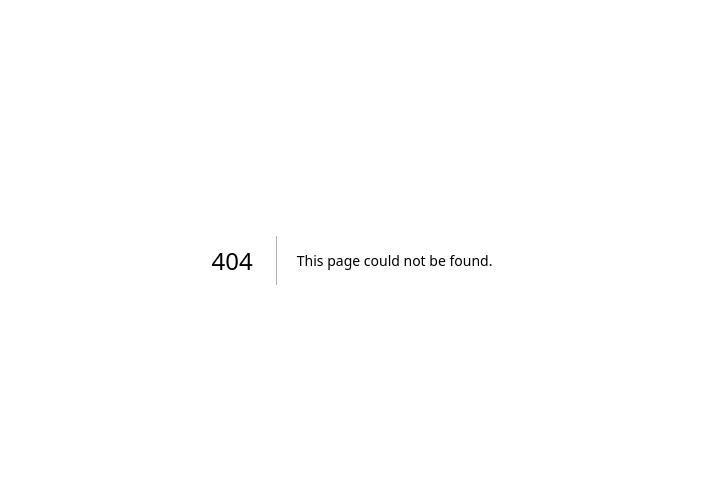
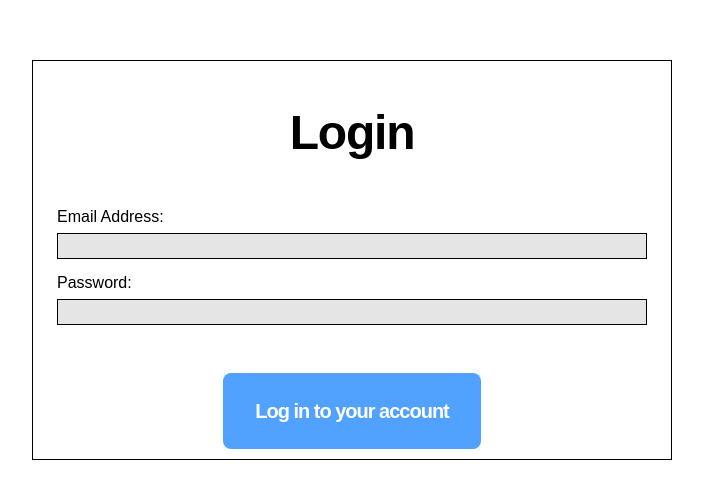
Before and after one commit to mariovenneri/contract-template-generator, a Next.js app: page /login in a window 1280 px wide. Before the commit this address had no page. Shown: the part 140-628 px from the top of the page, without its empty margins (288-991 px from the left). Built offline with nearby package versions, Linux system fonts and the light colour scheme; no server answers.

Commit message:
feat: add authentication with user-scoped RLS policies

```diff
--- a/package.json
+++ b/package.json
@@ -9,6 +9,7 @@
     "lint": "eslint"
   },
   "dependencies": {
+    "@supabase/ssr": "^0.12.4",
     "@supabase/supabase-js": "^2.110.8",
     "next": "16.2.11",
     "puppeteer": "^25.8.0",
--- a/src/app/api/pdf/route.js
+++ b/src/app/api/pdf/route.js
@@ -1,4 +1,5 @@
 import puppeteer from "puppeteer";
+import { cookies } from "next/headers";
 
 export async function GET(req) {
     // launches headless browser instance
@@ -9,6 +10,18 @@ export async function GET(req) {
 
     //search params to get dynamic url for contracts using id of document
     const id = new URL(req.url).searchParams.get('id')
+
+    // read any/all cookies before goto
+
+    const cookieStore = await cookies()
+    const allCookies = cookieStore.getAll().map((c) => ({
+        name: c.name,
+        value: c.value,
+        domain: 'localhost',
+        path: '/'
+    }))
+
+    await page.setCookie(...allCookies)
 
     // navigate to target url (dynamically)
     const url = `http://localhost:3000/documents/${id}`
--- a/src/app/documents/[id]/page.js
+++ b/src/app/documents/[id]/page.js
@@ -1,14 +1,15 @@
 import NectAgreement from "@/components/NectAgreement";
-import { supabase } from "@/lib/supabaseClient";
-
+import { createClient } from "@/lib/supabaseServer";
 
 export default async function DynamicIDDocument({ params }) {
     const { id } = await params;
+    const supabase = await createClient()
     const {data, error} = await supabase
         .from('documents')
         .select('*, packages(*)')
         .eq('id', id)
         .single()
+
 
     console.log(id);
 
--- a/src/app/documents/new/page.js
+++ b/src/app/documents/new/page.js
@@ -2,8 +2,11 @@
 
 import { useEffect, useState } from "react"
 import { supabase } from "@/lib/supabaseClient"
+import { useRouter } from "next/navigation"
 
 export default function NewDocumentPage() {
+
+    const router = useRouter()
 
     const [firstName, setFirstName] = useState('')
     const [lastName, setLastName] = useState('')
@@ -19,13 +22,20 @@ export default function NewDocumentPage() {
     const [packages, setPackages] = useState([])
     const [packageId, setPackageId] = useState('')
     const [paymentStructure, setPaymentStructure] = useState('')
-    const [isSubmitted, setIsSubmitted] = useState(false)
 
 
     const emailRegex = /^[a-zA-Z0-9._%+-]+@[a-zA-Z0-9.-]+\.[a-zA-Z]{2,}$/;
 
     const handleSubmit = async (e) => {
         e.preventDefault()
+
+        // nested destructuring
+        const { data: { user } } = await supabase.auth.getUser()
+        if (!user) {
+            console.log('There is no user')
+            return
+        }
+
         const { data, error } = await supabase.from('documents').insert({
             client_name: clientName,
             client_email: email,
@@ -35,8 +45,11 @@ export default function NewDocumentPage() {
             project_overview: projectOverview,
             total_price: totalPrice,
             package_id: packageId,
-            payment_structure: paymentStructure
+            payment_structure: paymentStructure,
+            user_id: user.id
         })
+        .select()
+        .single()
 
         // if there is an error, log it and stop the run so info doesn't immediately clear
         if (error) {
@@ -57,6 +70,8 @@ export default function NewDocumentPage() {
             setTotalPrice("")
             setPackageId("")
             setPaymentStructure("")
+
+            router.push(`/documents/${data.id}`)
 
     }
 
--- /dev/null
+++ b/src/app/login/page.js
@@ -0,0 +1,85 @@
+"use client"
+
+import { supabase } from "@/lib/supabaseClient"
+import { useState } from "react"
+import { useRouter } from "next/navigation"
+
+export default function Login() {
+
+    const router = useRouter()
+
+    const [email, setEmail] = useState("")
+    const [password, setPassword] = useState("")
+
+    const handleSubmit = async (e) => {
+        e.preventDefault()
+        const {data, error} = await supabase.auth.signInWithPassword({ email, password})
+
+        if (error) {
+            console.log("Error: ", error)
+            return
+        }
+
+        console.log(data.session)
+        alert(`You have logged into your account at ${email}`)
+
+        setEmail("")
+        setPassword("")
+
+        router.push('/documents/new')
+    }
+
+    return (
+        <div className="bg-white h-screen text-black flex items-center justify-center">
+            <div className="border w-1/2 h-1/2">
+                <div className="pt-12">
+                    <h2 className="text-center text-5xl font-bold tracking-tight">Login</h2>
+
+                    {/* input field */}
+                    <form
+                        className="pt-12 mx-6"
+                        onSubmit={handleSubmit}
+                    >
+
+                        {/* email field */}
+                        <div className="flex flex-col gap-1">
+                            <label htmlFor="email">Email Address:</label>
+                            <input
+                                id="email"
+                                value={email}
+                                onChange={(e) => setEmail(e.target.value)}
+                                name="email"
+                                type="email"
+                                className="bg-neutral-200 border"
+                            />
+                        </div>
+
+                        {/* password input */}
+                        <div className="flex flex-col gap-1 pt-3">
+                            <label htmlFor="password">Password:</label>
+                            <input
+                                id="password"
+                                value={password}
+                                onChange={(e) => setPassword(e.target.value)}
+                                name="password"
+                                type="password"
+                                className="bg-neutral-200 border"
+                            />
+                        </div>
+
+                        {/* submit btn */}
+                        <button
+                            type="submit"
+                            className="flex justify-center items-center mx-auto mt-12 bg-blue-400 px-8 py-6 text-white font-bold tracking-tighter text-xl rounded-lg hover:cursor-pointer"
+                        >
+                            Log in to your account
+                        </button>
+                    </form>
+
+
+
+                </div>
+            </div>
+        </div>
+    )
+}
--- /dev/null
+++ b/src/app/signup/page.js
@@ -0,0 +1,77 @@
+"use client"
+
+import { supabase } from "@/lib/supabaseClient"
+import { useState } from "react"
+
+export default function Signup() {
+
+    const [email, setEmail] = useState("")
+    const [password, setPassword] = useState("")
+
+    const handleSubmit = async (e) => {
+        e.preventDefault()
+        const {data, error} = await supabase.auth.signUp({ email, password})
+
+        if (error) {
+            console.log("Error: ", error)
+            return
+        }
+
+        setEmail("")
+        setPassword("")
+    }
+
+    return (
+        <div className="bg-white h-screen text-black flex items-center justify-center">
+            <div className="border w-1/2 h-1/2">
+                <div className="pt-12">
+                    <h2 className="text-center text-5xl font-bold tracking-tight">Signup</h2>
+
+                    {/* input field */}
+                    <form
+                        className="pt-12 mx-6"
+                        onSubmit={handleSubmit}
+                    >
+
+                        {/* email field */}
+                        <div className="flex flex-col gap-1">
+                            <label htmlFor="email">Email Address:</label>
+                            <input
+                                id="email"
+                                value={email}
+                                onChange={(e) => setEmail(e.target.value)}
+                                name="email"
+                                type="email"
+                                className="bg-neutral-200 border"
+                            />
+                        </div>
+
+                        {/* password input */}
+                        <div className="flex flex-col gap-1 pt-3">
+                            <label htmlFor="password">Password:</label>
+                            <input
+                                id="password"
+                                value={password}
+                                onChange={(e) => setPassword(e.target.value)}
+                                name="password"
+                                type="password"
+                                className="bg-neutral-200 border"
+                            />
+                        </div>
+
+                        {/* submit btn */}
+                        <button
+                            type="submit"
+                            className="flex justify-center items-center mx-auto mt-12 bg-blue-400 px-8 py-6 text-white font-bold tracking-tighter text-xl rounded-lg hover:cursor-pointer"
+                        >
+                            Create an account
+                        </button>
+                    </form>
+
+
+
+                </div>
+            </div>
+        </div>
+    )
+}
--- a/src/lib/supabaseClient.js
+++ b/src/lib/supabaseClient.js
@@ -1,6 +1,6 @@
-import { createClient } from "@supabase/supabase-js";
+import { createBrowserClient } from "@supabase/ssr";
 
 const supabaseUrl = process.env.NEXT_PUBLIC_SUPABASE_URL;
 const supabaseAnonKey = process.env.NEXT_PUBLIC_SUPABASE_ANON_KEY
 
-export const supabase = createClient(supabaseUrl, supabaseAnonKey);
+export const supabase = createBrowserClient(supabaseUrl, supabaseAnonKey);
--- /dev/null
+++ b/src/lib/supabaseServer.js
@@ -0,0 +1,32 @@
+import { createServerClient } from "@supabase/ssr";
+import { cookies } from "next/headers";
+
+const url = process.env.NEXT_PUBLIC_SUPABASE_URL;
+const anonKey = process.env.NEXT_PUBLIC_SUPABASE_ANON_KEY
+
+export async function createClient() {
+    const cookieStore = await cookies()
+    return createServerClient(url, anonKey, {
+        cookies: {
+            getAll() {
+                return cookieStore.getAll()
+            },
+            setAll(cookiesToSet) {
+                try {
+                    cookiesToSet.forEach(({ name, value, options }) =>
+                        cookieStore.set(name, value, options)
+                    )
+                } catch {
+                    // Server components can't set cookies. Middleware handles refresh.
+                }
+            }
+        }
+    })
+}
+
+// Cookies - small piece of data the server asks the browser to store, it'll hold one value the server set and the browser carries it back on each request
+
+// getAll() <- reads cookies
+// setAll() <- writes cookies
+
+//try/catch is there because server components can only READ cookies, not write them
```
Also changed, not shown: 1 other file (tests, documents, lock files or other folders).
